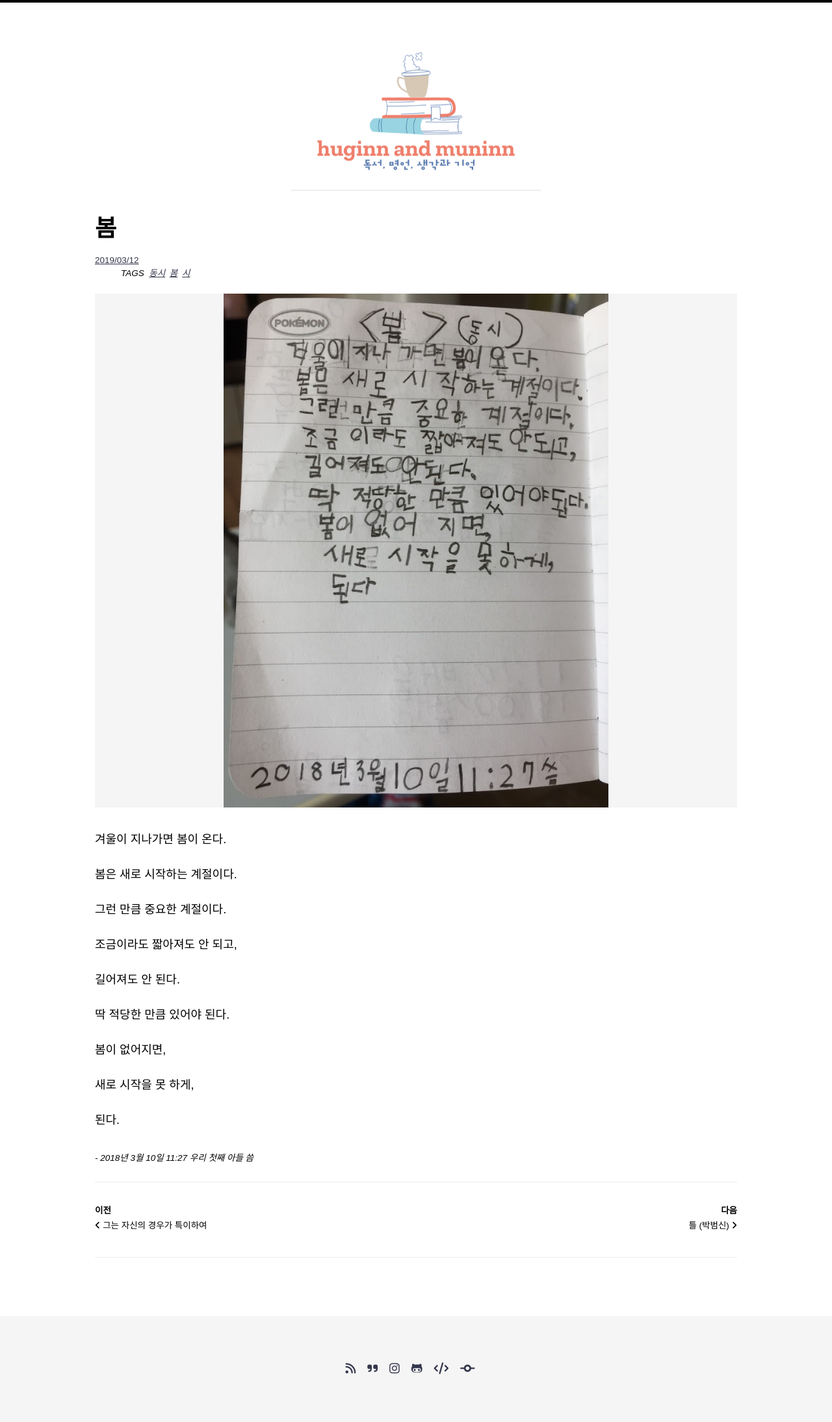
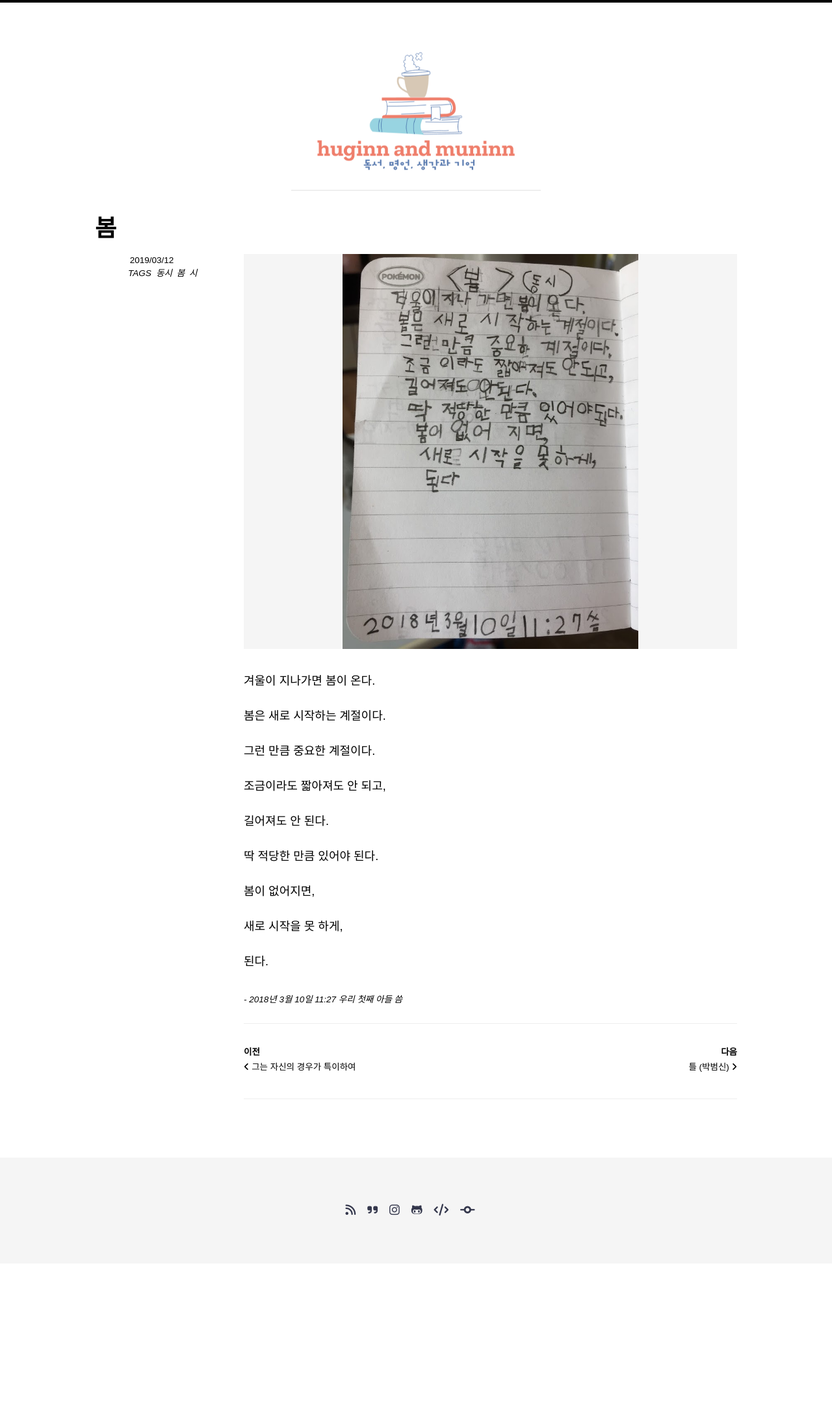
Before and after one commit to huginnmn/huginnmn.github.io, a Jekyll site: the page built from _posts/2019-03-12-봄.md, in a window 1280 px wide. Shown: the whole page at 65% size. Built offline with Jekyll 4.4.1, drawn with Linux system fonts in a browser that asks for light colours; nearby versions of some CDN libraries; some web fonts are replaced; comment, search, counter and statistics services are not loaded; after the commit the page ends 1945 px from its top, so only the background shows below that.

Commit message:
Update _page.scss

```diff
--- a/_sass/so-simple/_page.scss
+++ b/_sass/so-simple/_page.scss
@@ -58,7 +58,10 @@
 
 .page-sidebar {
   font-size: 0.75rem;
-  text-decoration: none;
+
+  @include breakpoint($large) {
+    text-align: center;
+  }
 
   .page-date,
   .read-time {
@@ -190,3 +193,70 @@
     text-align: center;
   }
 }
+
+.layout--post {
+  .page-wrapper {
+    @include breakpoint($large) {
+      display: grid;
+      grid-column-gap: 3em;
+      grid-row-gap: 0;
+      grid-template-columns: 175px 1fr;
+      -webkit-box-pack: justify;
+      -ms-flex-pack: justify;
+      justify-content: space-between;
+    }
+  }
+
+  .page-header {
+    @include breakpoint($large) {
+      grid-column: 1 / -1;
+      clear: both; // needed for floated layout
+    }
+  }
+
+  .page-sidebar {
+    margin-bottom: 1em;
+
+    @include breakpoint($large) {
+      float: left; // display: grid fallback
+      width: 18%; // display: grid fallback
+    }
+
+    @supports (display: grid) {
+      width: auto;
+    }
+
+    a {
+      color: inherit;
+      text-decoration: none;
+
+      &:hover {
+        text-decoration: underline;
+      }
+    }
+  }
+
+  .page-content {
+    @include breakpoint($large) {
+      float: right; // display: grid fallback
+      width: 78%; // display: grid fallback
+      min-width: 0;
+    }
+
+    @supports (display: grid) {
+      width: auto;
+      margin: 0;
+    }
+  }
+
+  .page-share {
+    // display: grid fallback
+    clear: both;
+  }
+}
+
+.page--wide {
+  .page-wrapper {
+    max-width: $main-sidebar-max-width;
+  }
+}
```
